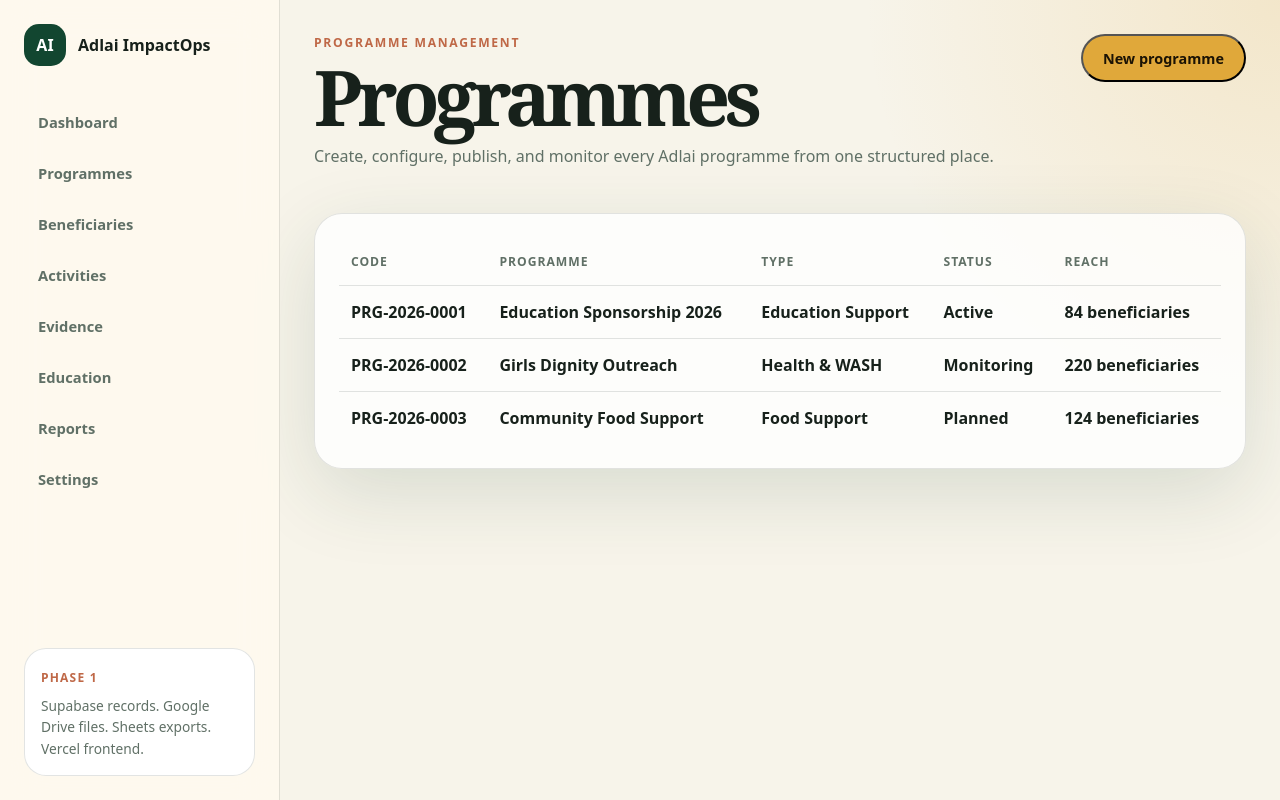
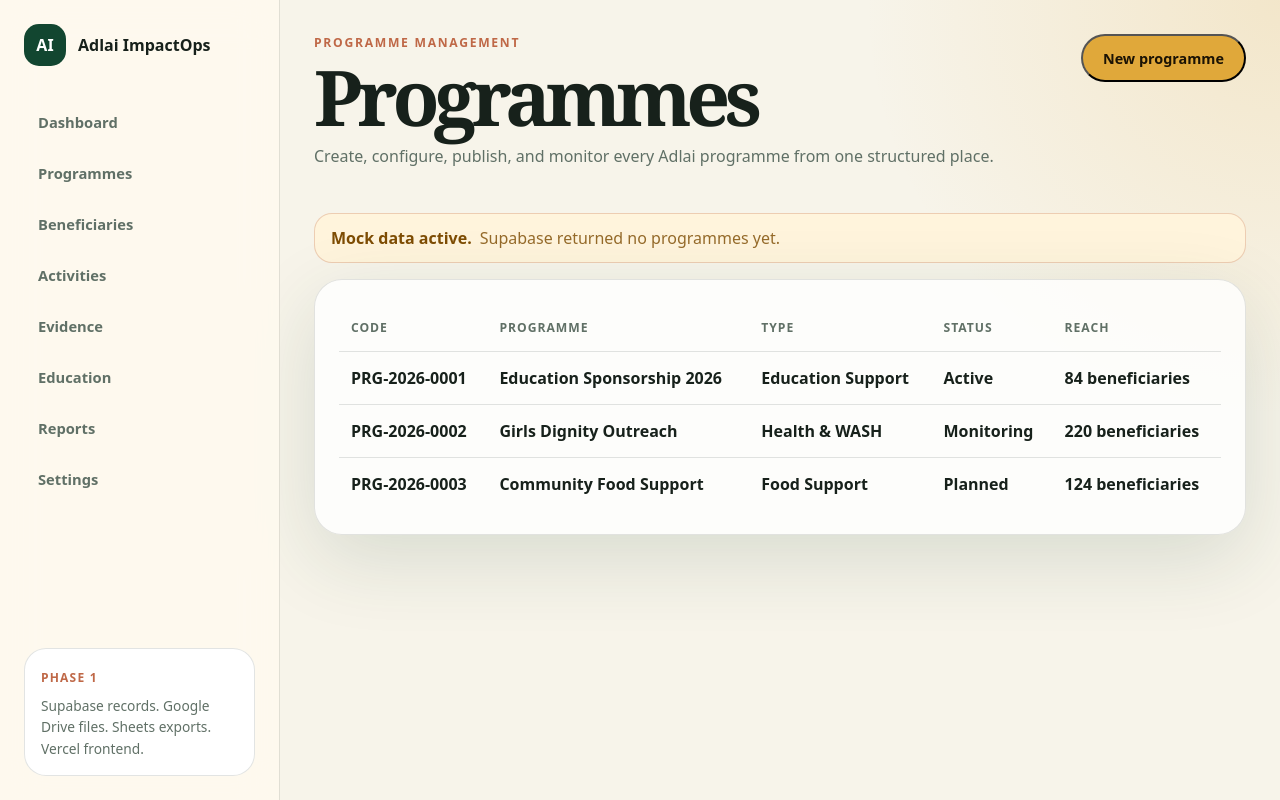
Before and after one commit to Awesohme/AdlaiHeroes-impactOS, a Next.js app: page /programmes in a window 1280 px wide. Built offline with nearby package versions, Linux system fonts and the light colour scheme; no server answers; the database is empty.

Commit message:
Add live programmes data fallback

```diff
--- a/src/app/globals.css
+++ b/src/app/globals.css
@@ -606,6 +606,30 @@ h3 {
   padding: 24px;
 }
 
+.data-banner {
+  display: flex;
+  gap: 8px;
+  align-items: center;
+  margin-bottom: 16px;
+  padding: 13px 16px;
+  border: 1px solid rgba(191, 104, 71, 0.28);
+  border-radius: 18px;
+  background: #fff4dc;
+  color: #7d4c03;
+  font-family: ui-sans-serif, system-ui, sans-serif;
+}
+
+.data-banner--live {
+  border-color: rgba(31, 107, 77, 0.24);
+  background: #e8f5ee;
+  color: var(--leaf-dark);
+}
+
+.data-banner span {
+  color: inherit;
+  opacity: 0.82;
+}
+
 .workspace-card h2 {
   margin-bottom: 18px;
   font-size: 1.8rem;
--- a/src/app/programmes/page.tsx
+++ b/src/app/programmes/page.tsx
@@ -1,8 +1,10 @@
 import { AppFrame } from "@/components/app-frame";
 import { DataTable } from "@/components/data-table";
-import { programmeRows } from "@/lib/sample-records";
+import { getProgrammes } from "@/lib/programmes";
 
-export default function ProgrammesPage() {
+export default async function ProgrammesPage() {
+  const programmes = await getProgrammes();
+
   return (
     <AppFrame
       eyebrow="Programme management"
@@ -10,8 +12,28 @@ export default function ProgrammesPage() {
       description="Create, configure, publish, and monitor every Adlai programme from one structured place."
       action={<button className="button button--primary">New programme</button>}
     >
+      {programmes.source === "mock" ? (
+        <div className="data-banner">
+          <strong>Mock data active.</strong>
+          <span>{programmes.error ?? "Connect Supabase and add records to switch this table live."}</span>
+        </div>
+      ) : (
+        <div className="data-banner data-banner--live">
+          <strong>Live Supabase data.</strong>
+          <span>This table is reading from the `programmes` table.</span>
+        </div>
+      )}
       <section className="workspace-card">
-        <DataTable columns={["Code", "Programme", "Type", "Status", "Reach"]} rows={programmeRows} />
+        <DataTable
+          columns={["Code", "Programme", "Type", "Status", "Reach"]}
+          rows={programmes.rows.map((row) => [
+            row.programme_code,
+            row.name,
+            row.programme_type,
+            row.status,
+            row.reach,
+          ])}
+        />
       </section>
     </AppFrame>
   );
--- /dev/null
+++ b/src/lib/programmes.ts
@@ -0,0 +1,87 @@
+import { createClient } from "@supabase/supabase-js";
+import { programmeRows } from "@/lib/sample-records";
+
+export type ProgrammeRow = {
+  programme_code: string;
+  name: string;
+  programme_type: string;
+  status: string;
+  reach: string;
+};
+
+type ProgrammeRecord = {
+  programme_code: string;
+  name: string;
+  programme_type: string;
+  status: string;
+};
+
+export async function getProgrammes(): Promise<{
+  rows: ProgrammeRow[];
+  source: "supabase" | "mock";
+  error?: string;
+}> {
+  const supabaseUrl = process.env.NEXT_PUBLIC_SUPABASE_URL;
+  const supabaseAnonKey = process.env.NEXT_PUBLIC_SUPABASE_ANON_KEY;
+
+  if (!supabaseUrl || !supabaseAnonKey) {
+    return {
+      rows: mockProgrammes(),
+      source: "mock",
+      error: "Supabase env vars are not configured.",
+    };
+  }
+
+  const supabase = createClient(supabaseUrl, supabaseAnonKey, {
+    auth: {
+      persistSession: false,
+    },
+  });
+
+  const { data, error } = await supabase
+    .from("programmes")
+    .select("programme_code,name,programme_type,status")
+    .order("created_at", { ascending: false })
+    .limit(25);
+
+  if (error) {
+    return {
+      rows: mockProgrammes(),
+      source: "mock",
+      error: error.message,
+    };
+  }
+
+  if (!data?.length) {
+    return {
+      rows: mockProgrammes(),
+      source: "mock",
+      error: "Supabase returned no programmes yet.",
+    };
+  }
+
+  return {
+    rows: data.map(formatProgramme),
+    source: "supabase",
+  };
+}
+
+function formatProgramme(programme: ProgrammeRecord): ProgrammeRow {
+  return {
+    programme_code: programme.programme_code,
+    name: programme.name,
+    programme_type: programme.programme_type,
+    status: programme.status,
+    reach: "Live record",
+  };
+}
+
+function mockProgrammes(): ProgrammeRow[] {
+  return programmeRows.map(([programme_code, name, programme_type, status, reach]) => ({
+    programme_code: String(programme_code),
+    name: String(name),
+    programme_type: String(programme_type),
+    status: String(status),
+    reach: String(reach),
+  }));
+}
```
Also changed, not shown: 1 other file (tests, documents, lock files or other folders).
